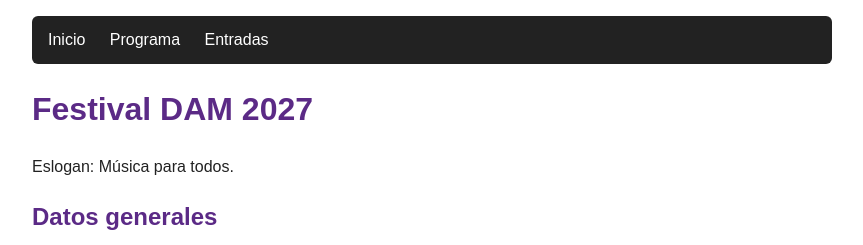
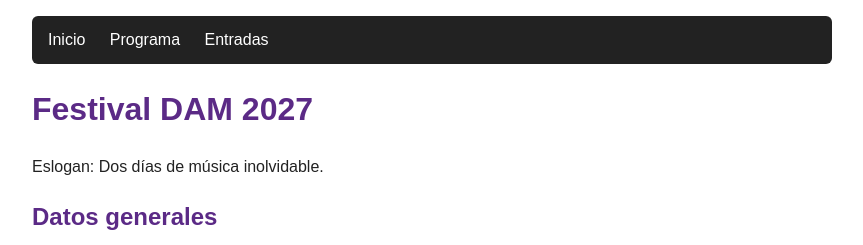
Before and after one commit to ortizrosario26/festival-dam-2027, a plain HTML site: page index.html in a window 1280 px wide. Shown: the top 245 px of the page, without its empty margins (208-1071 px from the left). Drawn offline with Linux system fonts and the light colour scheme.

Commit message:
Cambia eslogan (propuesta B)

```diff
--- a/index.html
+++ b/index.html
@@ -14,7 +14,7 @@
   </nav>
 
   <h1>Festival DAM 2027</h1>
-  <p>Eslogan: Música para todos.</p>
+  <p>Eslogan: Dos días de música inolvidable.</p>
 
   <h2>Datos generales</h2>
   <ul>
```
